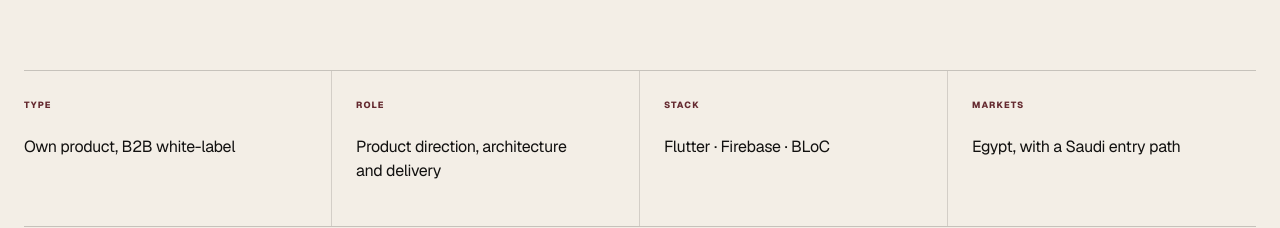
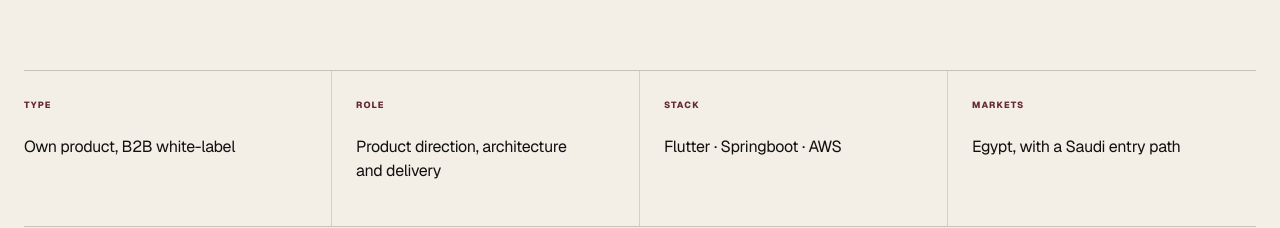
Before and after one commit to omarfaysal1111/faysal-site, a Next.js app: page /portfolio/guider in a window 1280 px wide. Shown: the part 1460-1688 px from the top of the page. Built offline with nearby package versions, Linux system fonts and the light colour scheme.

Commit message:
Update technology stack for Guider portfolio item

```diff
--- a/app/portfolio/guider/page.tsx
+++ b/app/portfolio/guider/page.tsx
@@ -145,7 +145,7 @@ export default function GuiderPortfolioPage() {
           <dl className="guider-facts">
             <div><dt>Type</dt><dd>{guider.type}, B2B white-label</dd></div>
             <div><dt>Role</dt><dd>{guider.role}</dd></div>
-            <div><dt>Stack</dt><dd>Flutter · Firebase · BLoC</dd></div>
+            <div><dt>Stack</dt><dd>Flutter · Springboot · AWS</dd></div>
             <div><dt>Markets</dt><dd>Egypt, with a Saudi entry path</dd></div>
           </dl>
         </div>
```
